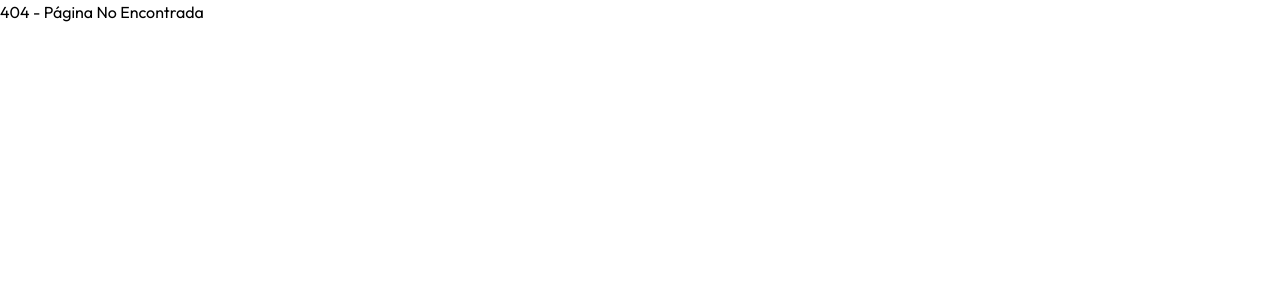
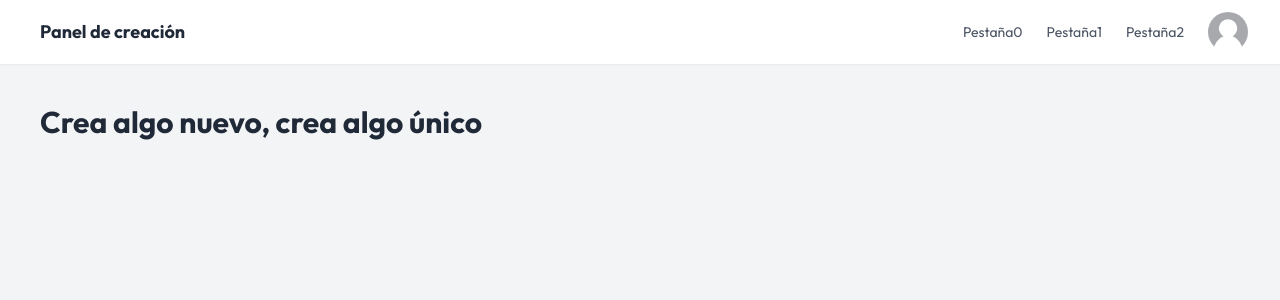
Before and after one commit to J-e-r-o/Kyubit, a React (Vite) app in the folder frontend/: page /create in a window 1280 px wide. Before the commit this address had no page. Shown: the top 300 px of the page. Built offline with nearby package versions, Linux system fonts and the light colour scheme.

Commit message:
Actualizo frontend con nuevas rutas y diseño

```diff
--- a/frontend/src/App.jsx
+++ b/frontend/src/App.jsx
@@ -5,6 +5,9 @@ import { Routes, Route } from 'react-router-dom';
 // 2. Importa tu página de Login (asegúrate de que exista en esa ruta)
 import LoginPage from './pages/LoginPage';
 import RegisterPage from './pages/RegisterPage';
+
+import PestañaCreacion from './pages/PestañaCreacion';
+import Perfil from './pages/Perfil';
 
 /**
  * Componente raíz súper básico.
@@ -17,6 +20,7 @@ function App() {
 
       {/* Cuando la URL sea /login, muestra el componente LoginPage */}
       <Route path="/login" element={<LoginPage />} />
+      <Route path ="/register" element={<RegisterPage/>}/>
 
       {/* Ruta para la raíz (puedes poner un mensaje simple o redirigir) */}
       <Route path="/" element={
@@ -26,9 +30,14 @@ function App() {
           </div>
       } />
 
+      {/* Ruta para la pestaña de creación*/}
+      <Route path="/create" element={<PestañaCreacion />} />
+
+      {/*Ruta para la pestaña de Perfil*/}
+      <Route path="/perfil" element={<Perfil />} />
+
       {/* Ruta para cualquier otra URL no encontrada */}
       <Route path="*" element={<h1>404 - Página No Encontrada</h1>} />
-      <Route path ="/register" element={<RegisterPage/>}/>
     </Routes>
   );
 }
--- /dev/null
+++ b/frontend/src/pages/Perfil.jsx
@@ -0,0 +1,13 @@
+import React from 'react';
+import { Link } from 'react-router-dom';
+
+const Perfil = () => {
+    return (
+        <div>
+            <h1>
+                Acá va el Perfil
+            </h1>
+        </div>
+    )
+}
+export default Perfil;
--- /dev/null
+++ b/frontend/src/pages/PestañaCreacion.jsx
@@ -0,0 +1,46 @@
+import React from 'react';
+import { Link } from 'react-router-dom';
+import COVER_IMAGE from '../assets/FotoPerfil.webp';
+
+const PestañaCreacion = () => {
+
+    return(
+        <div className="min-h-screen bg-gray-100">
+      {/* Barra superior */}
+      <nav className="flex items-center justify-between px-8 py-3 bg-white shadow-sm">
+        <div className="flex items-center space-x-2">
+          <div className="w- h-6 bg-white rounded-full"></div>
+          <h1 className="font-semibold text-gray-800 text-lg">Panel de creación</h1>
+        </div>
+
+        <div className="flex items-center space-x-6 text-sm font-medium text-gray-600">
+          <Link to="/" className="hover:text-orange-500 transition-colors">
+            Pestaña0
+          </Link>
+          <Link to="/" className="hover:text-orange-500 transition-colors">
+            Pestaña1
+          </Link>
+          <Link to="/" className="hover:text-orange-500 transition-colors">
+            Pestaña2
+          </Link>
+          <Link to="/perfil" className="ml-4">
+            <img
+              src={COVER_IMAGE}
+              alt="Perfil"
+              className="w-10 h-10 rounded-full object-cover hover:ring-2 hover:ring-orange-400 transition"
+            />
+          </Link>
+
+
+        </div>
+      </nav>
+
+      {/* Contenido principal */}
+      <main className="p-10">
+        <h2 className="text-3xl font-semibold mb-4 text-gray-800">Crea algo nuevo, crea algo único</h2>
+      </main>
+    </div>
+  );
+};
+
+export default PestañaCreacion;
```
Also changed, not shown: frontend/src/assets/FotoPerfil.webp (added).
